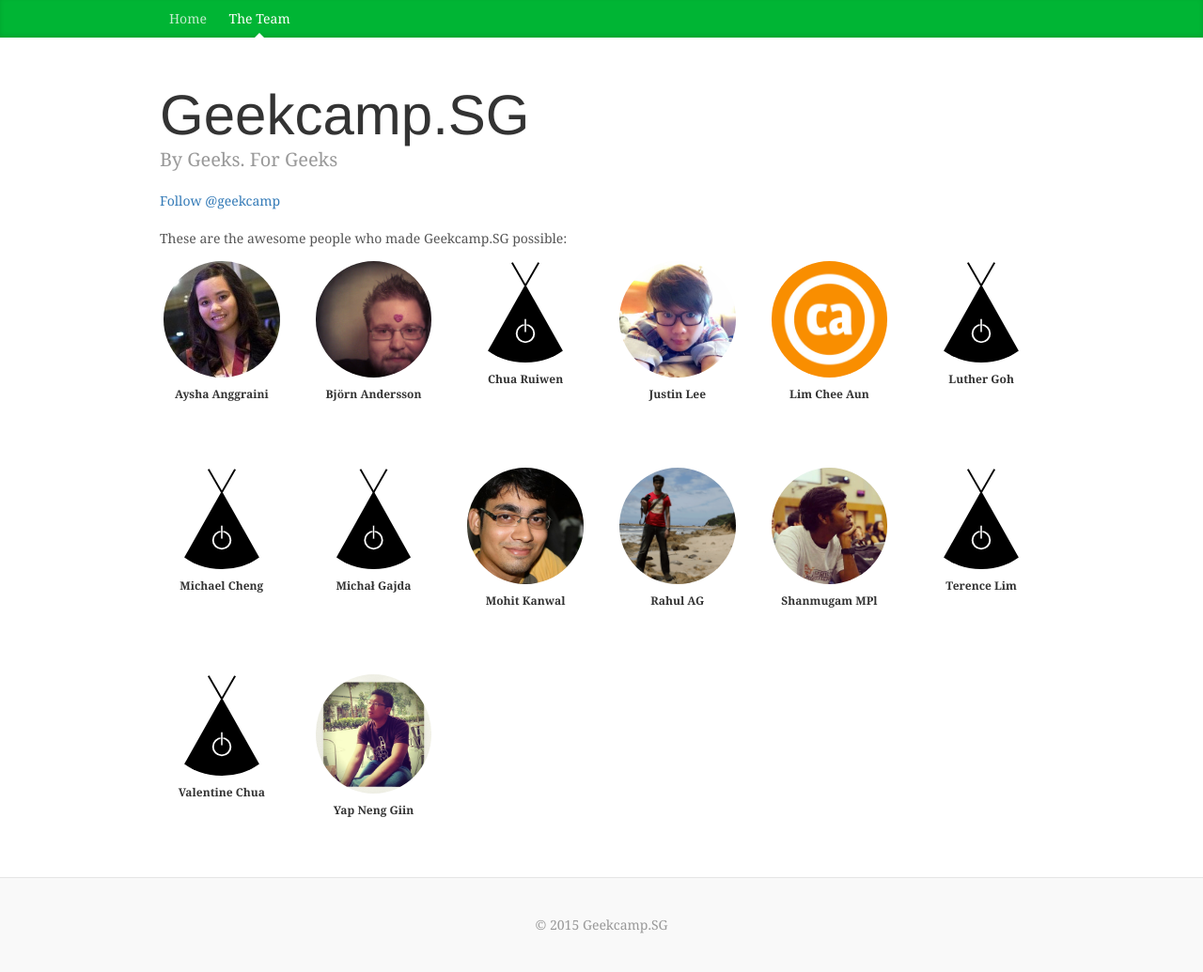
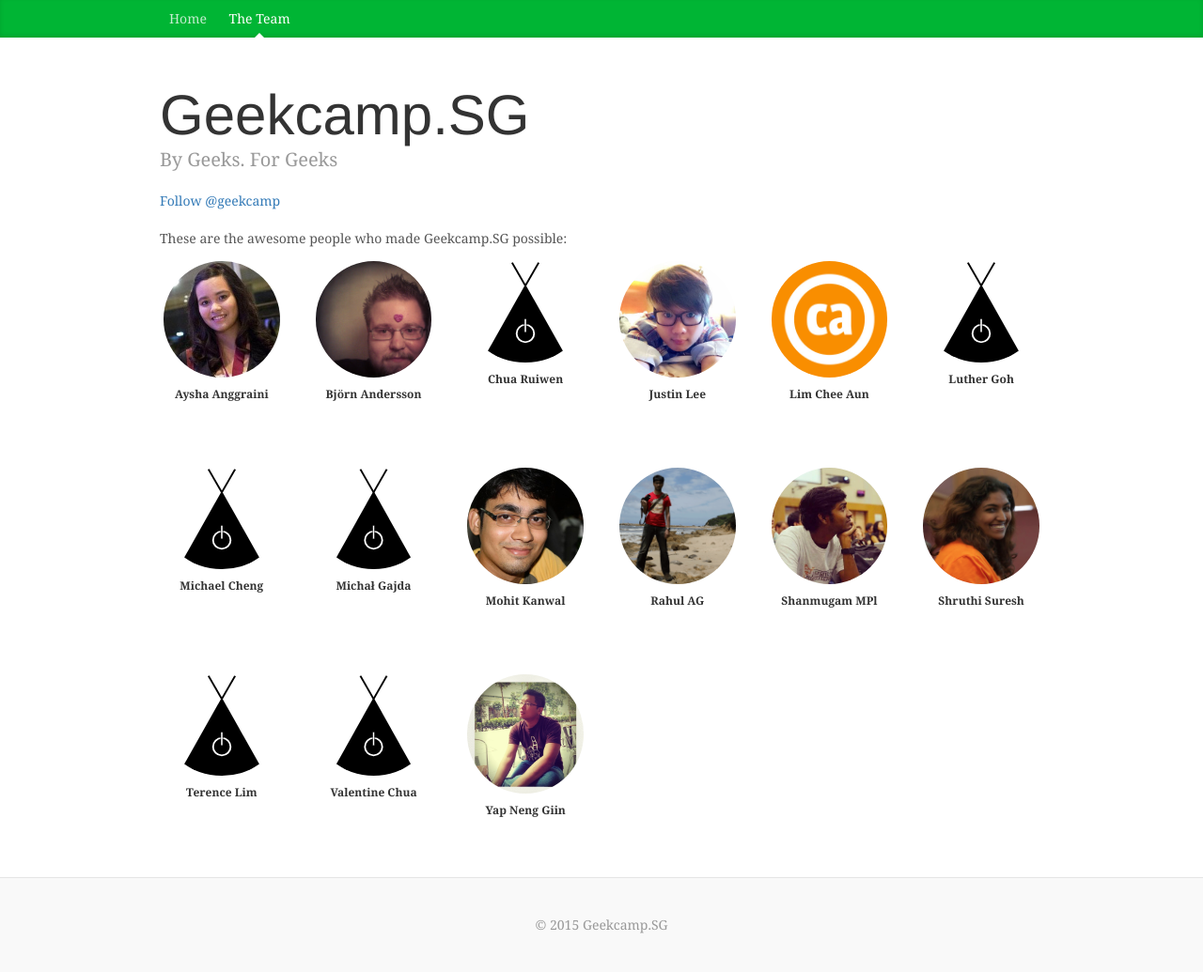
Before and after one commit to geekcampsg/website-2016, a Jekyll site: the page built from team.html, in a window 1280 px wide. Shown: the whole page at 94% size. Built offline with Jekyll 4.4.1, drawn with Linux system fonts in a browser that asks for light colours; nearby versions of some CDN libraries; library files that are not in the unit come from our copies; comment, search, counter and statistics services are not loaded.

Commit message:
Add Shruthi.

```diff
--- a/_data/members.yml
+++ b/_data/members.yml
@@ -34,6 +34,10 @@
   image: shan.jpg
   link: https://twitter.com/shannietron
 
+- name: Shruthi Suresh
+  image: shruthi.png
+  link: https://twitter.com/shurru
+
 - name: Terence Lim
   image: logo-black.svg
 
```
Also changed, not shown: images/shruthi.png (added).
